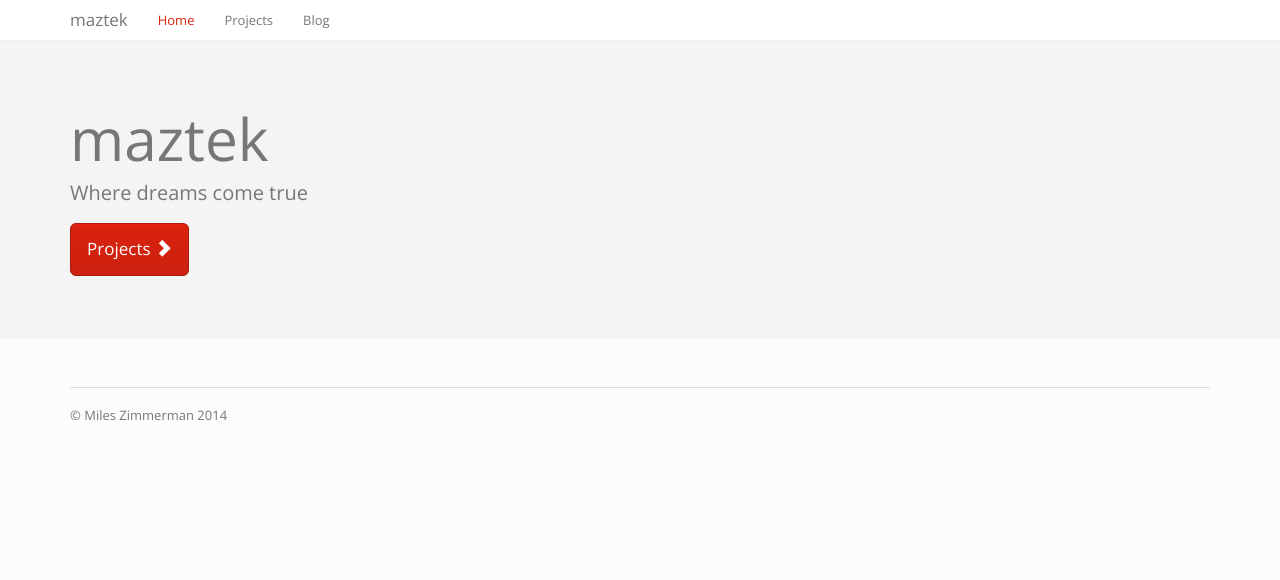
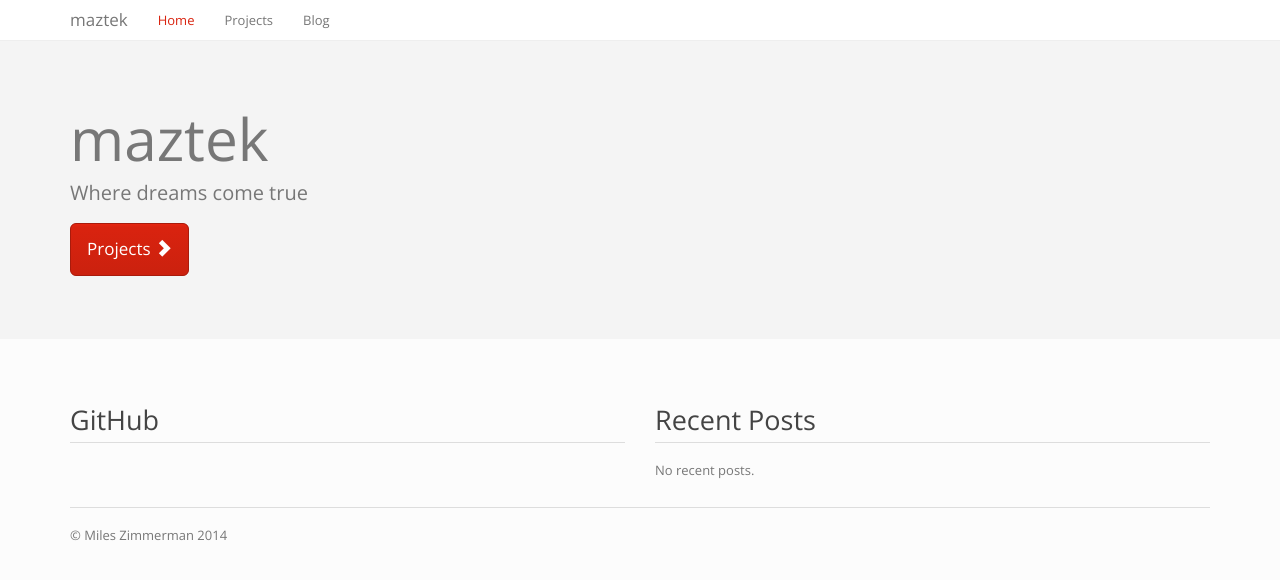
Before and after one commit to mileszim/maztek, a Jekyll site: the page built from index.html, in a window 1280 px wide. Shown: the top 580 px of the page. Built offline with Jekyll 4.4.1, drawn with Linux system fonts in a browser that asks for light colours.

Commit message:
Added github widget

```diff
--- a/_layouts/default.html
+++ b/_layouts/default.html
@@ -20,5 +20,7 @@
    <script src="{{ "/assets/js/bootstrap.min.js"    | prepend: site.baseurl }}"></script>
    <script src="{{ "/assets/js/maztek.js"           | prepend: site.baseurl }}"></script>
 
+   <script src="http://nodejs.in/octocard/bin/octocard.js"></script>
+
   </body>
 </html>
--- a/assets/js/maztek.js
+++ b/assets/js/maztek.js
@@ -1,9 +1,51 @@
 $(function() {
+
+  // Projects Scrollspy
   $('body').scrollspy({ target: '.projects-sidebar' });
-
   $(window).on('load',function() {
     $('body').scrollspy('refresh');
   });
 
+});
 
-});
+// Github Activity
+OCTOCARD = {
+  // [required][string] Username.
+  name: 'mileszim',
+
+  // [optional][string|Element]
+  // element or elementId, `octocard` as default.
+  element: 'github-activity',
+
+  // [optional][string]
+  // Used module names, default is:
+  //   `base,details,stats,repos,contributions,orgs`.
+  // You can change the order or remove module if you don't want.
+  // modules: 'base,details,stats,repos,orgs,eventsStatis',
+
+  // [optional][number] Number of repos to be shown.
+  // `3` as default
+  reposNum: 4,
+
+  // [optional][number]repos which will not be shown
+  // '' as default
+  reposIgnored: 'fragmentions,altclass,wp-social-metrics-tracker,wp-meta-box-factory',
+
+  // [optional][number] Number of organizations to be shown.
+  // `Infinity` as default, represent showing all organizations.
+  // orgsNum: -1,
+
+  // [optional][string]url of jsonp api
+  // `http://octocard.info/api` as default.
+  // If your use your own octocard-server, change it.
+  // api: 'http://your-octocard-server.com/api',
+
+  // [optional][boolean]show footer or not
+  // 'false' as default
+  // noFooter: false,
+
+  // [optional][boolean]
+  // Use `shadowDom` or `iframe` to create isolate container or not
+  // 'false' as default
+  // noIsolated: true
+};
--- a/index.html
+++ b/index.html
@@ -7,3 +7,17 @@ jumbotron:
     link: '/projects'
     text: 'Projects'
 ---
+
+<div class="row">
+
+  <div class="col-md-6">
+    <h2 class="page-header">GitHub</h2>
+    <div id="github-activity"></div>
+  </div>
+
+  <div class="col-md-6">
+    <h2 class="page-header">Recent Posts</h2>
+    <p>No recent posts.</p>
+  </div>
+
+</div>
```
